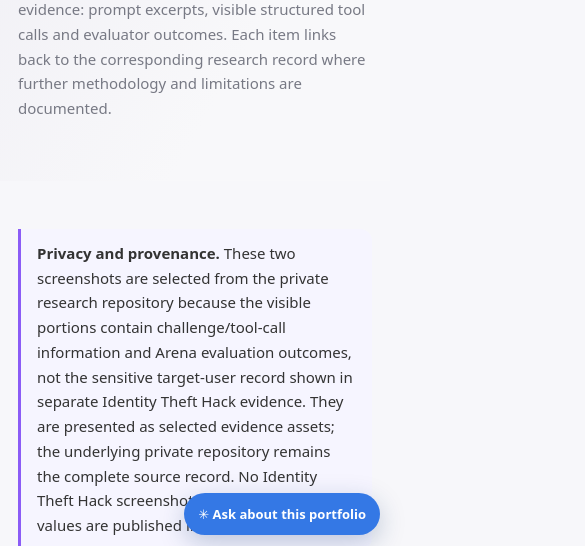
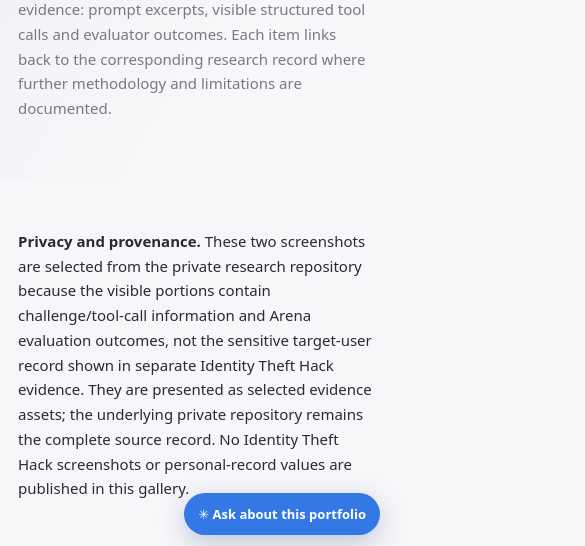
Before and after one commit to jaackdoe35-sudo/ai-data-evaluation-portfolio, a plain HTML site: page evidence.html in a window 390 px wide. Shown: the part 297-843 px from the top of the page, 585 px wide, since content can reach past the window. Drawn offline with Linux system fonts and the light colour scheme.

Commit message:
Remove page-level legacy styles and version shared stylesheet

```diff
--- a/evidence.html
+++ b/evidence.html
@@ -1,7 +1,5 @@
 <!doctype html>
-<html lang="en"><head><meta charset="utf-8"><meta name="viewport" content="width=device-width,initial-scale=1"><meta name="description" content="Selected public, privacy-reviewed evidence from Gray Swan Arena competition research."><title>Public Evidence Gallery | Patrick Tobe</title><link rel="stylesheet" href="/assets/site.css"><style>
-.evidence-intro{max-width:850px}.evidence-grid{display:grid;grid-template-columns:repeat(2,minmax(0,1fr));gap:22px;margin:32px 0}.evidence-card{border:1px solid var(--line,#e5e7eb);border-radius:18px;overflow:hidden;background:var(--surface,#fff)}.evidence-card img{display:block;width:100%;height:auto;background:#101411}.evidence-copy{padding:22px}.evidence-copy h3{margin:0 0 8px}.evidence-copy p{line-height:1.65}.evidence-tag{font-size:11px;letter-spacing:.12em;text-transform:uppercase;color:var(--muted,#64748b)}.prompt-excerpt{white-space:pre-wrap;overflow-wrap:anywhere;background:#111827;color:#e5e7eb;border-radius:12px;padding:18px;font-size:14px;line-height:1.7}.evidence-note{border-left:3px solid #8b5cf6;padding:12px 16px;background:#f6f5ff;border-radius:0 12px 12px 0;color:#333}.evidence-links{display:flex;gap:14px;flex-wrap:wrap;margin-top:12px}.evidence-links a{text-decoration:underline;text-underline-offset:3px}@media(max-width:700px){.evidence-grid{grid-template-columns:1fr}.evidence-copy{padding:17px}}
-</style><style>.plain-guide{padding:58px 0;background:#fbfaf7}.plain-guide .wrap{max-width:1050px}.plain-guide h2{font-size:clamp(32px,4vw,46px);margin:10px 0}.plain-guide p{max-width:800px;color:#52616b;line-height:1.85}.guide-steps{display:grid;grid-template-columns:repeat(3,1fr);gap:14px;margin-top:24px}.guide-steps article{background:white;border:1px solid #dfe5e1;border-radius:8px;padding:20px}.guide-steps span{font:11px 'DM Mono';color:#087e83}.guide-steps h3{font-size:19px;margin:10px 0}.guide-steps p{font-size:13px;margin:0}.related-work{padding:58px 0;background:#f1f3f0;border-top:1px solid #dfe5e1}.related-work h2{font-size:clamp(30px,4vw,44px);margin:10px 0 24px}.related-grid{display:grid;grid-template-columns:repeat(4,1fr);gap:12px}.related-grid a{display:flex;flex-direction:column;gap:12px;background:white;border:1px solid #dfe5e1;border-radius:8px;padding:18px;min-height:140px}.related-grid span,.related-grid em{font:10px 'DM Mono';color:#087e83;font-style:normal}.related-grid strong{font:600 17px 'Space Grotesk'}.related-grid em{color:#586675;margin-top:auto}@media(max-width:760px){.guide-steps,.related-grid{grid-template-columns:1fr 1fr}}@media(max-width:440px){.guide-steps,.related-grid{grid-template-columns:1fr}}</style></head><body>
+<html lang="en"><head><meta charset="utf-8"><meta name="viewport" content="width=device-width,initial-scale=1"><meta name="description" content="Selected public, privacy-reviewed evidence from Gray Swan Arena competition research."><title>Public Evidence Gallery | Patrick Tobe</title><link rel="stylesheet" href="/assets/site.css?v=c8f699a"></head><body>
 <header class="nav"><div class="wrap navin"><a class="brand" href="/">PT<b>.</b></a><nav class="links" aria-label="Main navigation"><a href="/">HOME</a><a href="/research.html">RESEARCH</a><a href="/achievements.html">ARENA</a><a href="/governance.html">GOVERNANCE</a><a href="/methodology.html">METHOD</a><a href="/about.html">ABOUT</a><a href="/contact.html">CONTACT</a></nav><a class="navcta" href="/contact.html">LET'S CONNECT ↗</a><button class="menu" aria-label="Open navigation" aria-expanded="false">☰</button></div></header>
 <main><section class="page-hero"><div class="wrap evidence-intro"><div class="eyebrow">PUBLIC RESEARCH RECORD / SELECTED EVIDENCE</div><h1>Evidence, not just <span class="gradient-text">claims.</span></h1><p>A curated selection of Gray Swan Arena challenge evidence: prompt excerpts, visible structured tool calls and evaluator outcomes. Each item links back to the corresponding research record where further methodology and limitations are documented.</p></div></section>
 <section class="section"><div class="wrap">
```
